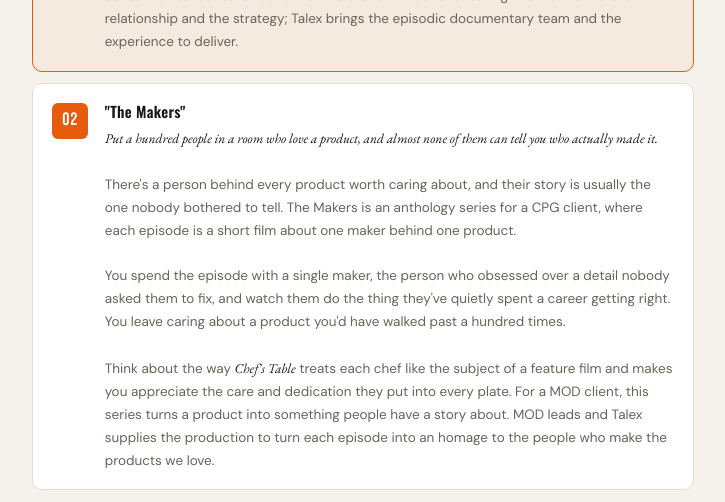
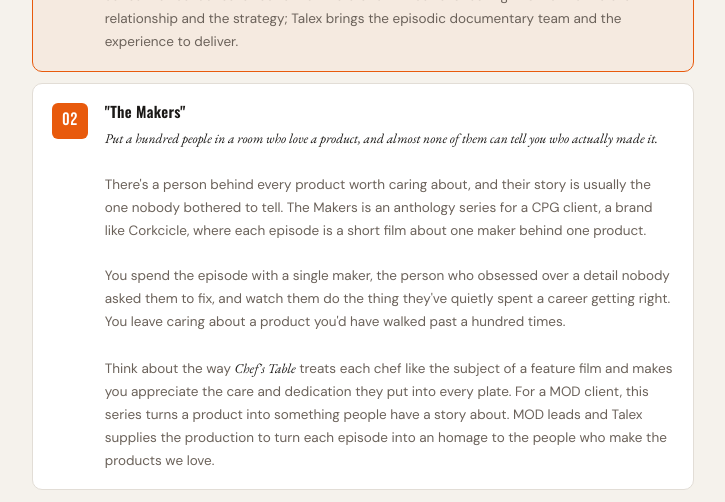
Before and after one commit to TalexMedia/mod-worldwide-strategy, a plain HTML site: page index.html in a window 1280 px wide. Shown: the part 3700-4202 px from the top of the page, without its empty margins (277-1002 px from the left). Drawn offline with nearby package versions, Linux system fonts and the light colour scheme.

Commit message:
The Makers: name Corkcicle as the CPG example

```diff
--- a/index.html
+++ b/index.html
@@ -446,7 +446,7 @@
       <div class="idea-num">02</div>
       <div class="idea-body">
         <div class="idea-title">"The Makers"</div>
-        <div class="idea-desc"><em>Put a hundred people in a room who love a product, and almost none of them can tell you who actually made it.</em><br/><br/>There's a person behind every product worth caring about, and their story is usually the one nobody bothered to tell. The Makers is an anthology series for a CPG client, where each episode is a short film about one maker behind one product.<br/><br/>You spend the episode with a single maker, the person who obsessed over a detail nobody asked them to fix, and watch them do the thing they've quietly spent a career getting right. You leave caring about a product you'd have walked past a hundred times.<br/><br/>Think about the way <em>Chef's Table</em> treats each chef like the subject of a feature film and makes you appreciate the care and dedication they put into every plate. For a MOD client, this series turns a product into something people have a story about. MOD leads and Talex supplies the production to turn each episode into an homage to the people who make the products we love.</div>
+        <div class="idea-desc"><em>Put a hundred people in a room who love a product, and almost none of them can tell you who actually made it.</em><br/><br/>There's a person behind every product worth caring about, and their story is usually the one nobody bothered to tell. The Makers is an anthology series for a CPG client, a brand like Corkcicle, where each episode is a short film about one maker behind one product.<br/><br/>You spend the episode with a single maker, the person who obsessed over a detail nobody asked them to fix, and watch them do the thing they've quietly spent a career getting right. You leave caring about a product you'd have walked past a hundred times.<br/><br/>Think about the way <em>Chef's Table</em> treats each chef like the subject of a feature film and makes you appreciate the care and dedication they put into every plate. For a MOD client, this series turns a product into something people have a story about. MOD leads and Talex supplies the production to turn each episode into an homage to the people who make the products we love.</div>
       </div>
     </div>
 
```
